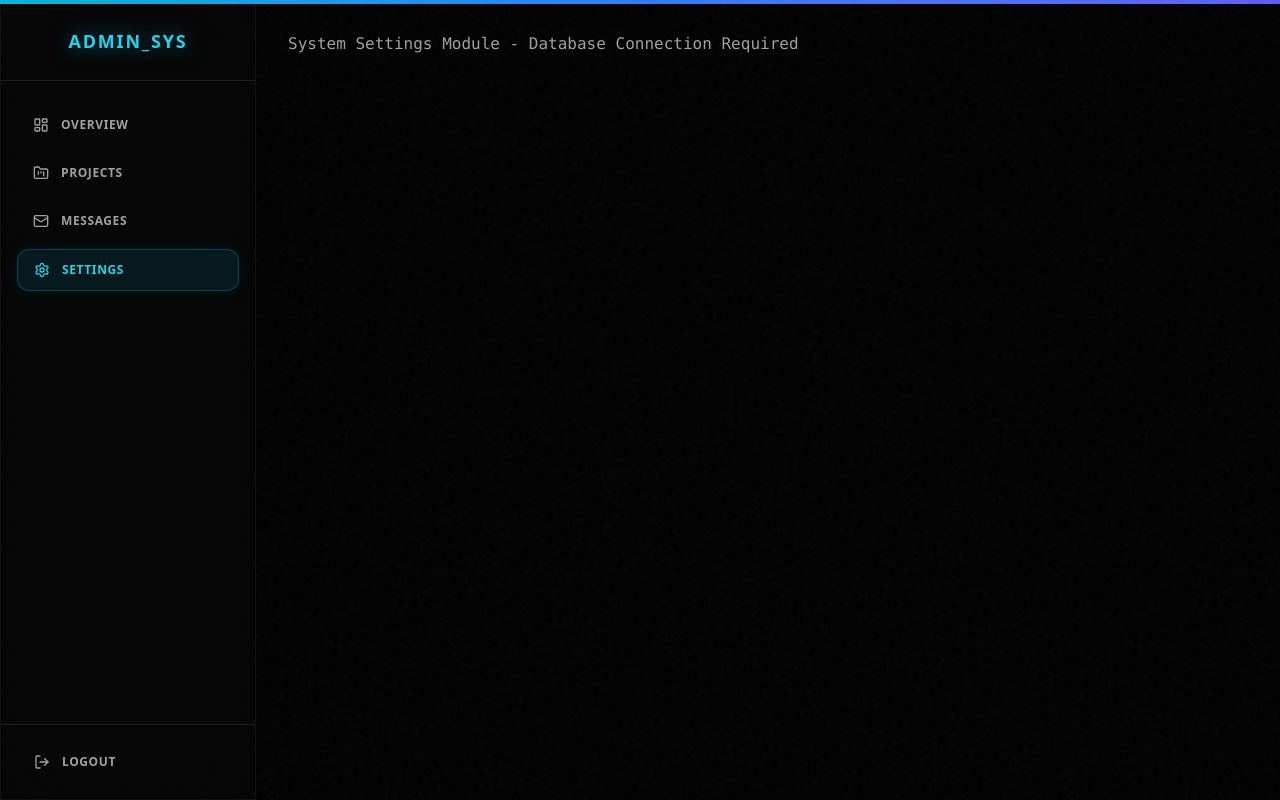
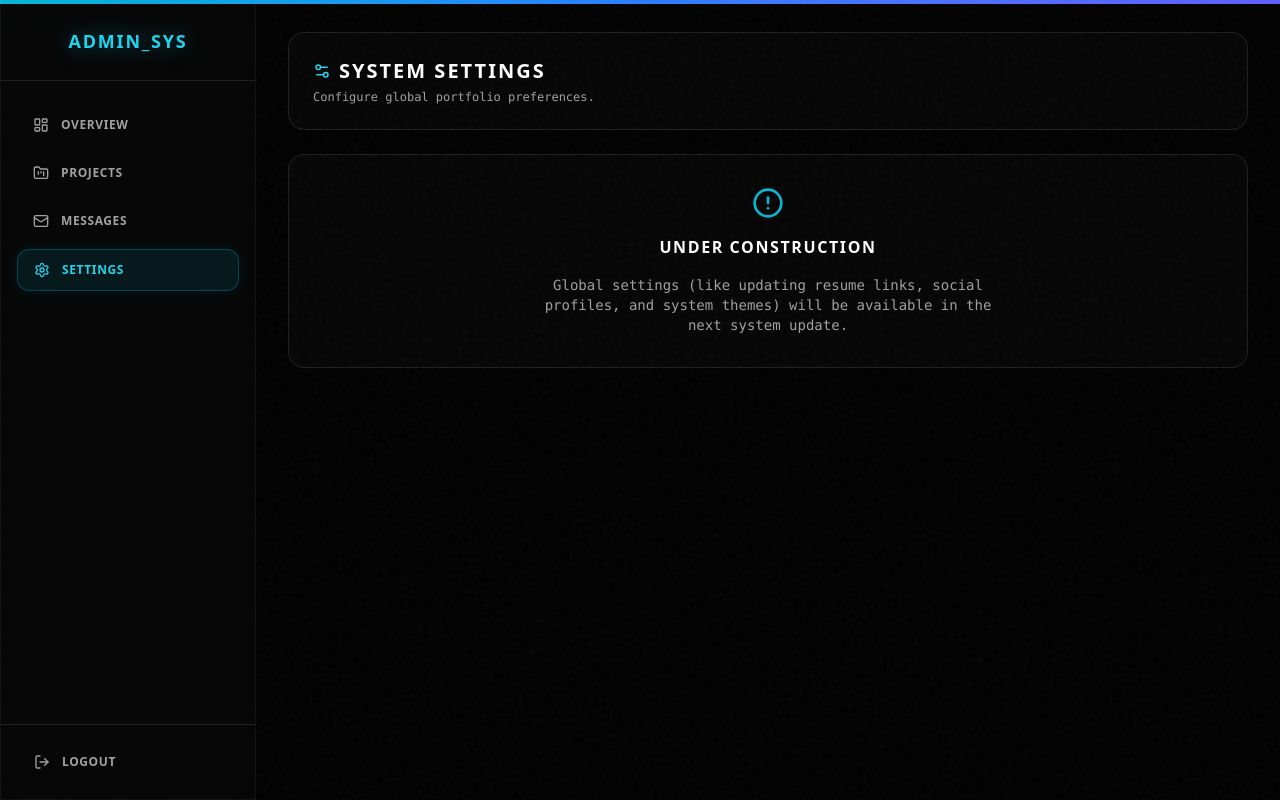
Before and after one commit to labibfohayer/portfolio, a Next.js app: page /admin/dashboard/settings in a window 1280 px wide. Built offline with nearby package versions, Linux system fonts and the light colour scheme.

Commit message:
fix: updated settings page UI to remove old placeholder

```diff
--- a/src/app/admin/dashboard/settings/page.tsx
+++ b/src/app/admin/dashboard/settings/page.tsx
@@ -1,3 +1,24 @@
-export default function Settings() {
-  return <div className="text-neutral-400 font-mono">System Settings Module - Database Connection Required</div>;
+"use client";
+
+import { Settings2, AlertCircle } from "lucide-react";
+
+export default function SettingsManager() {
+  return (
+    <div className="max-w-5xl mx-auto flex flex-col gap-6">
+      <div className="glass-card p-6 rounded-2xl border border-white/10">
+        <h1 className="text-xl font-display font-bold text-white tracking-widest uppercase flex items-center gap-2">
+          <Settings2 size={18} className="text-cyan-400" /> System Settings
+        </h1>
+        <p className="text-neutral-400 text-xs font-mono mt-1">Configure global portfolio preferences.</p>
+      </div>
+
+      <div className="glass-card p-8 rounded-2xl border border-cyan-500/20 bg-cyan-950/10 text-center flex flex-col items-center justify-center gap-4">
+        <AlertCircle size={32} className="text-cyan-500" />
+        <h2 className="text-white font-bold tracking-widest uppercase">Under Construction</h2>
+        <p className="text-neutral-400 text-sm font-mono max-w-md">
+          Global settings (like updating resume links, social profiles, and system themes) will be available in the next system update.
+        </p>
+      </div>
+    </div>
+  );
 }
```
